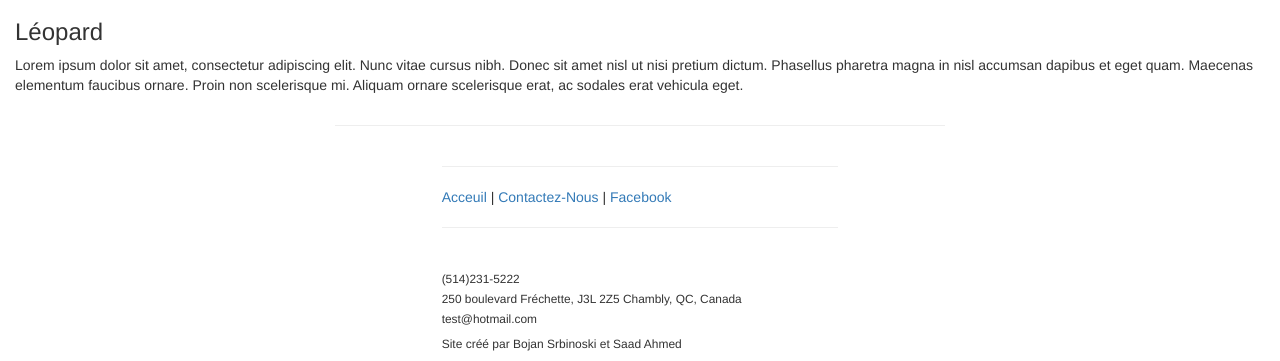
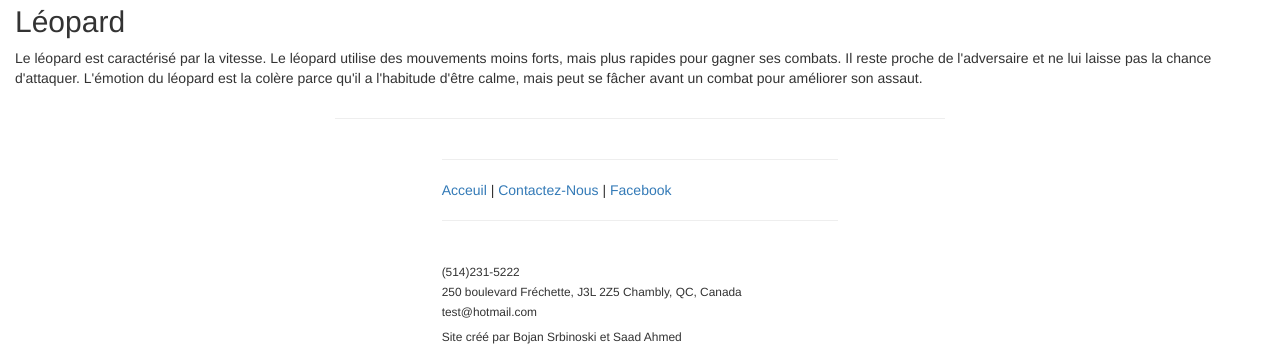
Before and after one commit to bojan97/Centre-Denergie, a PHP site: page /styles.php in a window 1280 px wide. Shown: the part 2657-3018 px from the top of the page. Run offline with PHP 8.4, Linux system fonts and the light colour scheme; some libraries are stand-ins or nearby versions.

Commit message:
Add files via upload

```diff
--- a/CentreDEnergie/Pages/headerLayout.php
+++ b/CentreDEnergie/Pages/headerLayout.php
@@ -5,6 +5,7 @@
 	<title>Centre d'Énergie de Chambly'</title>
 	<link rel="stylesheet" href="https://maxcdn.bootstrapcdn.com/bootstrap/3.3.7/css/bootstrap.min.css">
 	<link rel="stylesheet" href="/CentreDEnergie/Content/layoutCSS.css">
+	<link rel="icon" href="/CentreDEnergie/Content/favicon.ico" />
 <?php
 	$url = 'http://' . $_SERVER['SERVER_NAME'] . $_SERVER['REQUEST_URI'];
 	$currentPage="index";
--- a/CentreDEnergie/Pages/styles.php
+++ b/CentreDEnergie/Pages/styles.php
@@ -10,48 +10,41 @@
 		<div id="main">
 			<div id="tiger">
 				<img src="/CentreDEnergie/Content/tiger.jpg" alt="Tigre" id="tiger_img" width="640" height="426">
-				<h3>Tigre</h3>
+				<h2>Tigre</h2>
 				<p>
-					Lorem ipsum dolor sit amet, consectetur adipiscing elit. Nunc vitae cursus nibh. Donec sit amet nisl ut nisi pretium dictum. Phasellus pharetra magna in nisl accumsan dapibus et eget quam.
-					Maecenas elementum faucibus ornare. Proin non scelerisque mi. Aliquam ornare scelerisque erat, ac sodales erat vehicula eget. Fusce in vari
+					Le tigre est caractérisé par la force. Le style du tigre se concentre sur des mouvements plus simples et les tigres essaient de terminer les combats en peu de coups. L'émotion du tigre est la joie parce qu'il aime se battre contre d'autres personnes.
 				</p>
 			</div>
 
 			<div id="monkey">
 				<img src="/CentreDEnergie/Content/monkey.jpg" alt="Singe" id="monkey_img" width="640" height="426">
-				<h3>Singe</h3>
+				<h2>Singe</h2>
 				<p>
-					Lorem ipsum dolor sit amet, consectetur adipiscing elit. Nunc vitae cursus nibh.
+					Le singe est caractérisé par l'intelligence. Ce style de combat utilise l'improvisation, car le singe est capable de se défendre sans penser à un plan auparavant. De plus, le singe est capable d'utiliser les objets autour de lui de façon avantageuse. L'émotion du singe est le stress parce qu'il est à son meilleur quand il n'a pas de stratégie.
 				</p>
 			</div>
 
 			<div id="snake">
 				<img src="/CentreDEnergie/Content/snake.jpg" alt="Serpent" id="snake_img" width="640" height="426">
-				<h3>Serpent</h3>
+				<h2>Serpent</h2>
 				<p>
-					Lorem ipsum dolor sit amet, consectetur adipiscing elit. Nunc vitae cursus nibh. Donec sit amet nisl ut nisi pretium dictum. Phasellus pharetra magna in nisl accumsan dapibus et eget quam.
-					Maecenas elementum faucibus ornare. Proin non scelerisque mi.
+					Le serpent est caractérisé par son émotion, qui est la tristesse. Le serpent veut blesser personne et met son adversaire dans des positions qui lui permettent de quitter le combat avant de se blesser. Ce style utilise les mouvements de l'adversaire contre lui et se concentre plus sur la précision des attaques plûtot que sur la force.
 				</p>
 			</div>
 
 			<div id="crane">
 				<img src="/CentreDEnergie/Content/crane.jpg" alt="Grue" id="crane_img" width="640" height="426">
-				<h3>Grue</h3>
+				<h2>Grue</h2>
 				<p>
-					Lorem ipsum dolor sit amet, consectetur adipiscing elit. Nunc vitae cursus nibh. Donec sit amet nisl ut nisi pretium dictum. Phasellus pharetra magna in nisl accumsan dapibus et eget quam.
-					Maecenas elementum faucibus ornare. Proin non scelerisque mi. Aliquam ornare scelerisque erat, ac sodales erat vehicula eget. Fusce in varius velit. Donec consequat dolor quis dui porttitor hendrerit.
-					Donec mattis nisl quis tortor mattis condimentum. Nam eu posuere ante, ac ultrices libero. Lorem ipsum dolor sit amet, consectetur adipiscing elit. Nunc vitae cursus nibh. Donec sit amet nisl ut nisi pretium dictum. Phasellus pharetra magna in nisl accumsan dapibus et eget quam.
-					Maecenas elementum faucibus ornare. Proin non scelerisque mi. Aliquam ornare scelerisque erat, ac sodales erat vehicula eget. Fusce in varius velit. Donec consequat dolor quis dui porttitor hendrerit.
-					Donec mattis nisl quis tortor mattis condimentum. Nam eu posuere ante, ac ultrices libero.
+					La grue est caractérisé par le combat à distance et l'équilibre du corps. Ce style est plus défensif et vise la protection en trouvant des moyens de s'échapper du combat. La grue considère un combat gagné quand elle réussit à se sauver avec peu ou pas de blessures. L'émotion de la grue est la peur parce que ça l'aide à être plus dissuasive.
 				</p>
 			</div>
 
 			<div id="leopard">
 				<img src="/CentreDEnergie/Content/leopard.jpg" alt="Leopard" id="leopard_img" width="640" height="426">
-				<h3>Léopard</h3>
+				<h2>Léopard</h2>
 				<p>
-					Lorem ipsum dolor sit amet, consectetur adipiscing elit. Nunc vitae cursus nibh. Donec sit amet nisl ut nisi pretium dictum. Phasellus pharetra magna in nisl accumsan dapibus et eget quam.
-					Maecenas elementum faucibus ornare. Proin non scelerisque mi. Aliquam ornare scelerisque erat, ac sodales erat vehicula eget.
+					Le léopard est caractérisé par la vitesse. Le léopard utilise des mouvements moins forts, mais plus rapides pour gagner ses combats. Il reste proche de l'adversaire et ne lui laisse pas la chance d'attaquer. L'émotion du léopard est la colère parce qu'il a l'habitude d'être calme, mais peut se fâcher avant un combat pour améliorer son assaut.
 				</p>
 			</div>
 
```
Also changed, not shown: CentreDEnergie/Content/stylesCSS.css (+3 -4 lines), CentreDEnergie/Content/favicon.ico (added).
